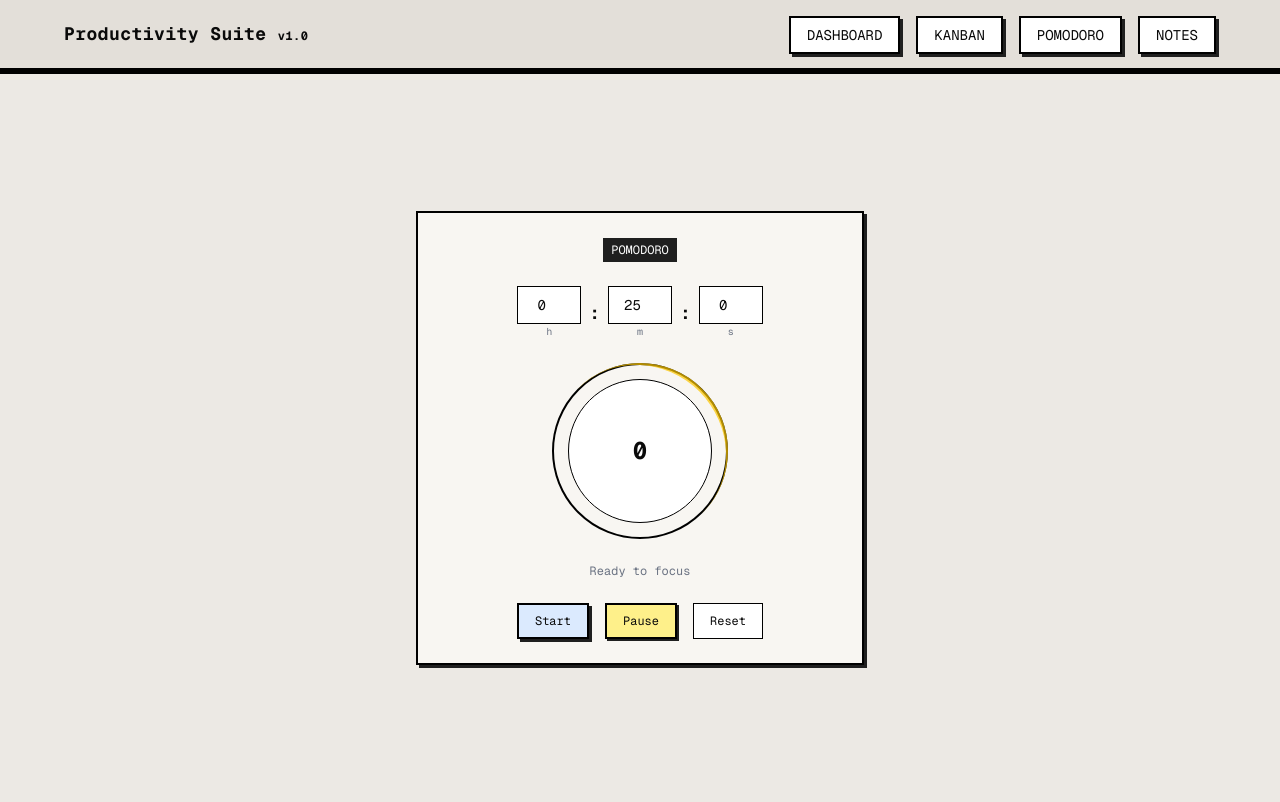
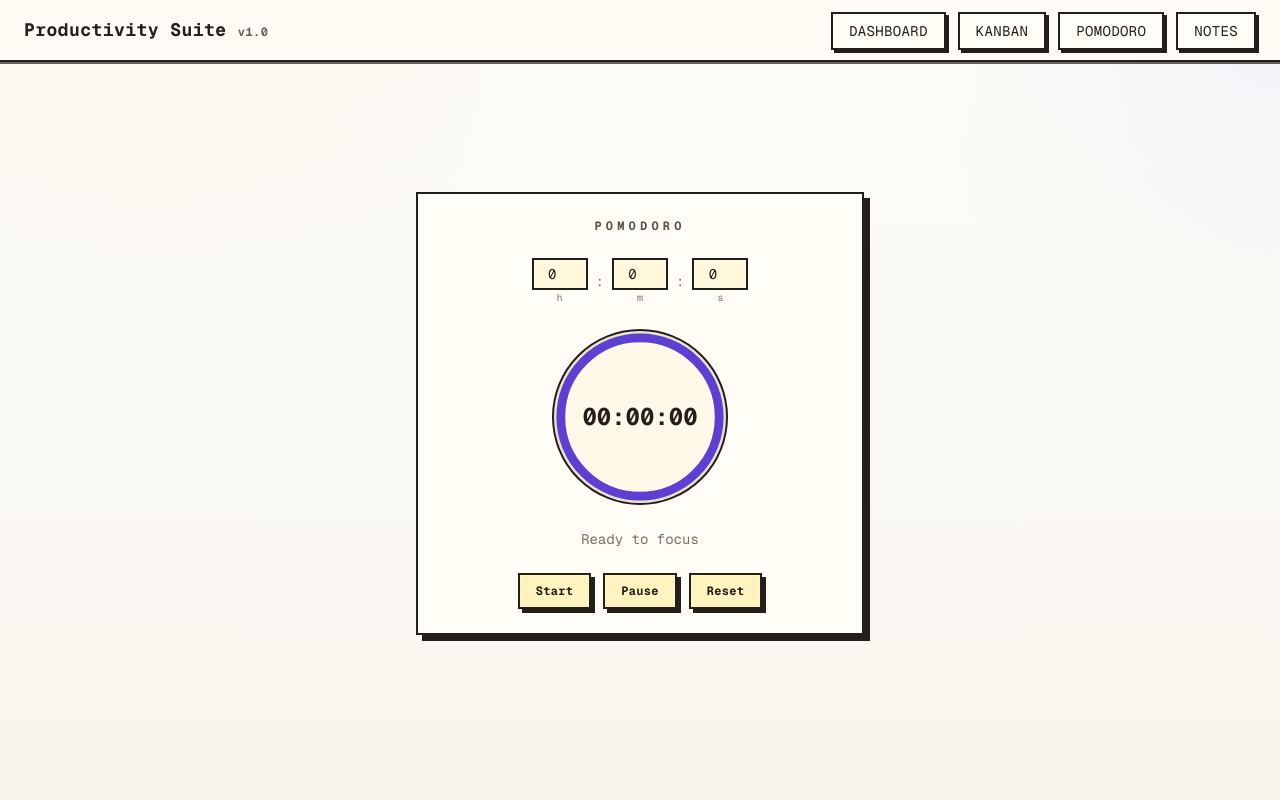
Before and after one commit to mohdsahil36/DevFlow, a Next.js app in the folder frontend/: page /pomodoro in a window 1280 px wide. Built offline with nearby package versions, Linux system fonts and the light colour scheme.

Commit message:
ui revamp, pomodoro completed

```diff
--- a/frontend/app/components/Navbar.tsx
+++ b/frontend/app/components/Navbar.tsx
@@ -4,24 +4,24 @@ const pageLinks = ["dashboard", "kanban", "pomodoro", "notes"];
 
 export default function Navbar() {
   return (
-    <nav className="bg-[#e3dfd9] border-b-4 border-black">
+    <nav className="border-b-2 border-[#231f1a] bg-[#fdfbf4]/95 backdrop-blur-[1px]">
       <div
-        className="max-w-6xl mx-auto py-5
-                      flex items-center justify-between"
+        className="mx-auto flex max-w-7xl items-center justify-between gap-4 px-4 py-4 sm:px-6"
       >
-        <h1 className="text-base sm:text-lg font-bold font-mono tracking-wide">
-          Productivity Suite <span className="text-xs">v1.0</span>
+        <h1 className="font-mono text-base font-bold tracking-wide text-[#231f1a] sm:text-lg">
+          Productivity Suite <span className="text-xs text-[#6b6256]">v1.0</span>
         </h1>
 
-        <ul className="flex gap-3 sm:gap-4">
+        <ul className="flex flex-wrap justify-end gap-2 sm:gap-3">
           {pageLinks.map((item) => (
             <li key={item}>
               <Link
                 href={`/${item}`}
-                className="px-3 sm:px-4 py-2 border-2 border-black bg-white
-                           shadow-[3px_3px_0px_#1f1f1f]
-                           text-xs sm:text-sm font-mono uppercase
+                className="border-2 border-[#231f1a] bg-[#fffdf6] px-3 py-2
+                           text-xs font-mono uppercase tracking-wide text-[#231f1a] sm:px-4 sm:text-sm
+                           shadow-[3px_3px_0px_#231f1a]
                            transition-all duration-150
+                           hover:bg-[#fff6dd]
                            hover:translate-x-[1px] hover:translate-y-[1px]
                            active:translate-x-[3px] active:translate-y-[3px] active:shadow-none"
               >
--- a/frontend/app/components/Pomodoro.tsx
+++ b/frontend/app/components/Pomodoro.tsx
@@ -1,6 +1,6 @@
 "use client";
 
-import { useState, useRef } from "react";
+import { useRef, useState, type ChangeEvent } from "react";
 
 const timeFactors = {
   Hours: "h",
@@ -9,9 +9,9 @@ const timeFactors = {
 };
 
 const timeConfig = {
-  [timeFactors.Hours]: { value: 0, factor: 60 * 60 * 1000 },
-  [timeFactors.Minutes]: { value: 25, factor: 60 * 1000 },
-  [timeFactors.Seconds]: { value: 0, factor: 1000 },
+  [timeFactors.Hours]: { value: "0", factor: 60 * 60 * 1000 },
+  [timeFactors.Minutes]: { value: "0", factor: 60 * 1000 },
+  [timeFactors.Seconds]: { value: "0", factor: 1000 },
 };
 
 const orderOfTime = [
@@ -24,96 +24,190 @@ export default function Pomodoro() {
   const [config, setConfig] = useState(structuredClone(timeConfig));
   const [time, setTime] = useState<number>(0);
 
-  const currentTimeRef = useRef<number>(0);
+  const intervalRef = useRef<ReturnType<typeof setInterval> | null>(null);
+  const timeSpentRef = useRef<number>(0);
+  const remainingTimeRef = useRef<number>(0);
+  const totalDurationRef = useRef<number>(0);
+
+  function handleChange(key: string, e: ChangeEvent<HTMLInputElement>) {
+    const newValue = Number(e.target.value).toString();
+    const newConfig = structuredClone(config);
+    newConfig[key].value = newValue;
+    setConfig(newConfig);
+  }
+
+  function pad(num: number) {
+    return num.toString().padStart(2, "0");
+  }
+
+  function formatTime(time: number) {
+    const sec = Math.floor((time / 1000) % 60);
+    const min = Math.floor((time / (1000 * 60)) % 60);
+    const hr = Math.floor((time / (1000 * 60 * 60)) % 24);
+    return `${pad(hr)}:${pad(min)}:${pad(sec)}`;
+  }
+
+  const previewTime = orderOfTime.reduce((acc, key) => {
+    const { value, factor } = config[key];
+    return acc + (Number(value) || 0) * factor;
+  }, 0);
 
   function startPomodoro() {
-    currentTimeRef.current = Date.now();
+    if (intervalRef.current) clearInterval(intervalRef.current);
+
+    let total = 0;
+
+    if (remainingTimeRef.current > 0) {
+      total = remainingTimeRef.current;
+      remainingTimeRef.current = 0;
+    } else {
+      orderOfTime.forEach((key) => {
+        const { value, factor } = config[key];
+        if (!isNaN(Number(value))) {
+          total += Number(value) * factor;
+        }
+      });
+    }
+    if (total <= 0) return;
+
+    totalDurationRef.current = total;
+
+    timeSpentRef.current = Date.now() + total;
+
+    intervalRef.current = setInterval(() => {
+      const remaining = timeSpentRef.current - Date.now();
+
+      if (remaining <= 0) {
+        clearInterval(intervalRef.current!);
+        intervalRef.current = null;
+        setTime(0);
+        remainingTimeRef.current = 0;
+        totalDurationRef.current = 0;
+        return;
+      }
+
+      setTime(remaining);
+    }, 10);
+  }
+
+  function pausePomodoro() {
+    if (intervalRef.current) clearInterval(intervalRef.current);
+    remainingTimeRef.current = time;
+    intervalRef.current = null;
   }
 
   function resetPomodoro() {
+    if (intervalRef.current) clearInterval(intervalRef.current);
     setTime(0);
+    remainingTimeRef.current = 0;
+    timeSpentRef.current = 0;
+    totalDurationRef.current = 0;
     setConfig(structuredClone(timeConfig));
   }
 
+  const currentVisibleTime = time || remainingTimeRef.current || previewTime;
+  const hasActiveSession =
+    totalDurationRef.current > 0 && (time > 0 || remainingTimeRef.current > 0);
+
+  const circumference = 2 * Math.PI * 45;
+  const remainingRatio = hasActiveSession
+    ? Math.max(0, Math.min(1, currentVisibleTime / totalDurationRef.current))
+    : 1;
+  const strokeDashoffset = (1 - remainingRatio) * circumference;
+
   return (
-    <div className="min-h-[calc(100vh-120px)] flex items-center justify-center font-mono">
+    <div className="flex min-h-[calc(100vh-150px)] items-center justify-center px-4 font-mono text-[#231f1a]">
       <div className="w-full max-w-md space-y-6">
-        {/* Card */}
-        <div
-          className="border-2 border-black bg-[#f8f6f2]
-                        shadow-[3px_3px_0px_#1f1f1f] p-6 text-center space-y-6"
-        >
+        <div className="space-y-6 border-2 border-[#231f1a] bg-[#fffdf5] p-6 text-center shadow-[6px_6px_0px_#231f1a]">
           {/* Header */}
-          <div className="bg-[#1f1f1f] text-white text-xs px-2 py-1 inline-block">
+          <div className="text-xs font-bold tracking-[0.35em] text-[#5b5245]">
             POMODORO
           </div>
 
-          {/* Segmented Inputs */}
+          {/* Inputs */}
           <div className="flex items-center justify-center gap-2">
-            {orderOfTime.map((unit, index) => (
-              <div key={unit} className="flex items-center gap-2">
+            {orderOfTime.map((key, index) => (
+              <div key={key} className="flex items-center gap-2">
                 <div className="flex flex-col items-center">
                   <input
                     type="number"
-                    value={config[unit].value}
-                    className="w-16 text-center border border-black bg-white
-                               text-sm py-2"
+                    value={config[key].value}
+                    onChange={(e) => handleChange(key, e)}
+                    className="w-14 border-2 border-[#231f1a] bg-[#fff8dc] py-1 text-center text-sm outline-none focus:bg-[#fff3bf]"
                   />
-
-                  <span className="text-[10px] text-gray-500">{unit}</span>
+                  <span className="text-[10px] text-[#7a6f61]">{key}</span>
                 </div>
 
-                {/* Colon separator */}
                 {index < orderOfTime.length - 1 && (
-                  <span className="text-lg font-bold">:</span>
+                  <span className="text-sm text-[#7a6f61]">:</span>
                 )}
               </div>
             ))}
           </div>
 
-          {/* Circular Timer */}
+          {/* Timer */}
           <div className="relative flex items-center justify-center">
-            <div className="w-44 h-44 rounded-full border-2 border-black flex items-center justify-center">
-              <div
-                className="w-36 h-36 rounded-full border border-black
-                              bg-white flex items-center justify-center"
-              >
-                <span className="text-2xl font-bold">{time}</span>
-              </div>
+            <svg
+              className="absolute w-44 h-44 -rotate-90"
+              viewBox="0 0 100 100"
+            >
+              <circle
+                cx="50"
+                cy="50"
+                r="45"
+                stroke="#d8cfbd"
+                strokeWidth="5"
+                fill="none"
+              />
+
+              <circle
+                cx="50"
+                cy="50"
+                r="45"
+                stroke="#5D3FD3"
+                strokeWidth="5"
+                fill="none"
+                strokeDasharray={circumference}
+                strokeDashoffset={strokeDashoffset}
+                strokeLinecap="round"
+                className="transition-[stroke-dashoffset] duration-150"
+              />
+            </svg>
+
+            <div className="flex h-44 w-44 items-center justify-center rounded-full border-2 border-[#231f1a] bg-[#fff9ea] shadow-[inset_0_0_0_3px_#efe3cc]">
+              <span className="text-2xl font-bold text-[#231f1a]">
+                {formatTime(currentVisibleTime)}
+              </span>
             </div>
-
-            {/* Progress placeholder */}
-            <div className="absolute w-44 h-44 rounded-full border-t-4 border-yellow-400 rotate-45 opacity-70" />
           </div>
 
           {/* Status */}
-          <p className="text-xs text-gray-500">
-            {!time ? "Ready to focus" : "Focus mode: ON"}
+          <p className="text-sm text-[#7a6f61]">
+            {!time ? "Ready to focus" : "Focus mode ON"}
           </p>
 
-          {/* Controls */}
-          <div className="flex justify-center gap-4">
-            <button
-              onClick={startPomodoro}
-              className="px-4 py-2 border-2 border-black bg-[#dbeafe] text-xs
-                         shadow-[3px_3px_0px_#1f1f1f]"
-            >
-              Start
-            </button>
-
-            <button
-              className="px-4 py-2 border-2 border-black bg-[#fef08a] text-xs
-                         shadow-[2px_2px_0px_#1f1f1f]"
-            >
-              Pause
-            </button>
-
-            <button
-              onClick={resetPomodoro}
-              className="px-4 py-2 border border-black bg-white text-xs"
-            >
-              Reset
-            </button>
+          {/* Buttons */}
+          <div className="flex justify-center gap-3">
+            {[
+              { label: "Start", action: startPomodoro },
+              { label: "Pause", action: pausePomodoro },
+              { label: "Reset", action: resetPomodoro },
+            ].map((btn) => (
+              <button
+                key={btn.label}
+                onClick={btn.action}
+                className="
+                    border-2 border-[#231f1a] bg-[#fff3bf] px-4 py-2 text-xs font-bold tracking-wide text-[#231f1a]
+                    shadow-[4px_4px_0px_#231f1a]
+                    cursor-pointer select-none
+                    active:translate-x-[2px] active:translate-y-[2px]
+                    active:shadow-none
+                    transition-all duration-75
+                    "
+              >
+                {btn.label}
+              </button>
+            ))}
           </div>
         </div>
       </div>
--- a/frontend/app/globals.css
+++ b/frontend/app/globals.css
@@ -120,6 +120,19 @@
   }
   body {
     @apply bg-background text-foreground;
+    background:
+      radial-gradient(
+        1100px circle at 12% -28%,
+        rgba(245, 231, 202, 0.4),
+        transparent 48%
+      ),
+      radial-gradient(
+        860px circle at 100% 0%,
+        rgba(191, 206, 255, 0.16),
+        transparent 44%
+      ),
+      linear-gradient(180deg, #fdfcf8 0%, #f8f5ee 100%);
+    color: #231f1a;
   }
 }
 
@@ -135,3 +148,6 @@
 .animate-spin-slow {
   animation: spin-slow 4s linear infinite;
 }
+button {
+  -webkit-tap-highlight-color: transparent;
+}
--- a/frontend/app/layout.tsx
+++ b/frontend/app/layout.tsx
@@ -43,14 +43,15 @@ export default function RootLayout({
           ${geist.variable}
           ${geistMono.variable}
           antialiased
-          bg-[#e6e3de]
         `}
       >
         <main className="w-full min-h-screen">
           <Navbar />
 
-          <div className="bg-[#ece9e4] border-t-2 border-black">
-            <div className="py-6">{children}</div>
+          <div className="border-t-2 border-[#231f1a]/70 bg-transparent">
+            <div className="mx-auto w-full max-w-7xl px-4 py-6 sm:px-6">
+              {children}
+            </div>
           </div>
         </main>
       </body>
--- a/frontend/app/pages/Kanban.tsx
+++ b/frontend/app/pages/Kanban.tsx
@@ -214,7 +214,7 @@ export default function KanbanBoard() {
       {/* Header */}
       <div
         className="border-2 border-black bg-[#f8f6f2]
-                      shadow-[3px_3px_0px_#1f1f1f] max-w-6xl mx-auto p-4"
+                      shadow-[3px_3px_0px_#1f1f1f] max-w-6xl p-4"
       >
         <div className="bg-[#1f1f1f] text-white text-xs px-2 py-1 inline-block mb-2">
           KANBAN
```
Also changed, not shown: frontend/app/(locale)/dashboard/page.tsx (+84 -31 lines), frontend/app/components/Stopwatch.tsx (+12 -10 lines).
